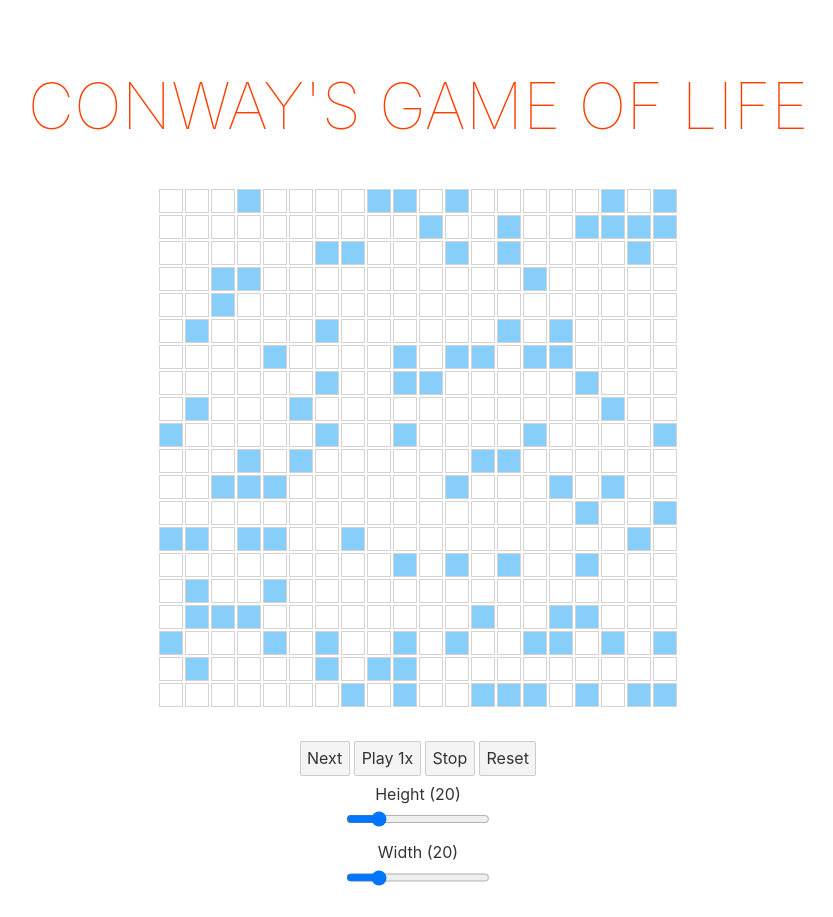
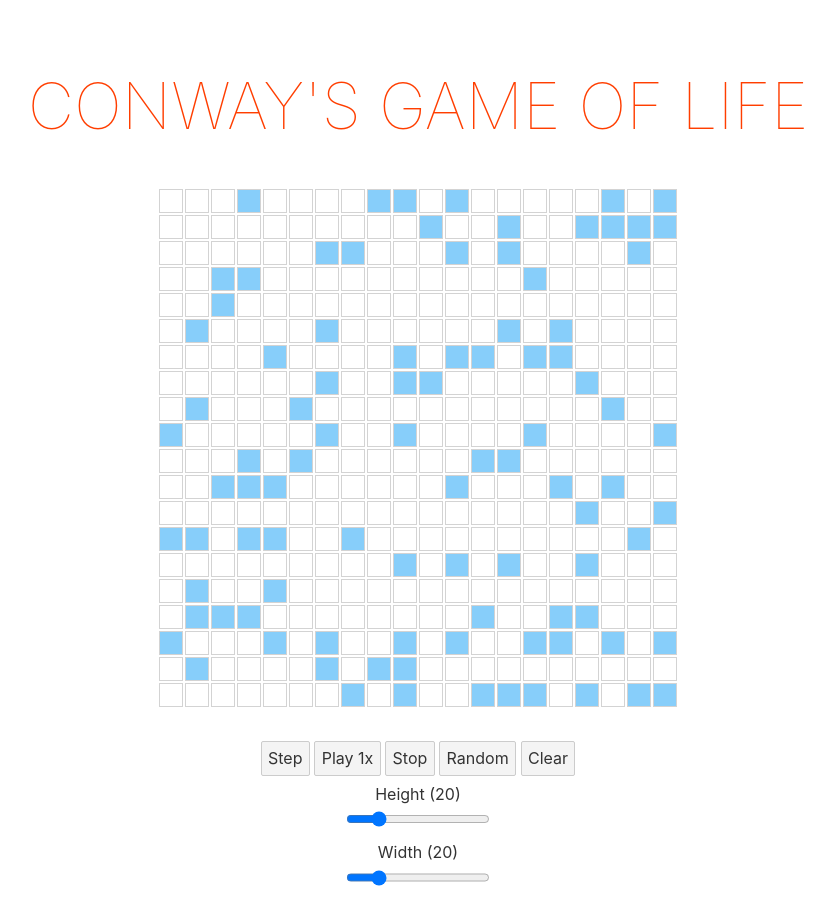
Before and after one commit to somazx/game-of-life, a Svelte app: page / in a window 1280 px wide. Shown: the whole page, without its empty margins (222-1055 px from the left). Built offline with nearby package versions, Linux system fonts and the light colour scheme.

Commit message:
Re-label buttons, add a Clear button.

```diff
--- a/src/App.svelte
+++ b/src/App.svelte
@@ -58,6 +58,11 @@
 		game.populateLife(savedState);
 		matrix = getCells();
 	}
+
+	function clearHandler() {
+		game.initGrid(height, width);
+		matrix = getCells();
+	}
 </script>
 
 <style>
@@ -112,10 +117,11 @@
 		{/each}
 	</table>
 
-	<button on:click={nextHandler}>Next</button>
+	<button on:click={nextHandler}>Step</button>
 	<button on:click={playHandler}>Play {runSim + 1}x</button>
 	<button on:click={stopHandler}>Stop</button>
-	<button on:click={resetHandler}>Reset</button>
+	<button on:click={resetHandler}>Random</button>
+	<button on:click={clearHandler}>Clear</button>
 
 	<div>
 		<label for="height">Height ({height})</label>
```
